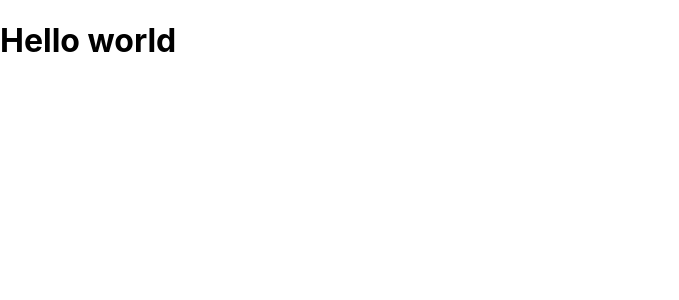
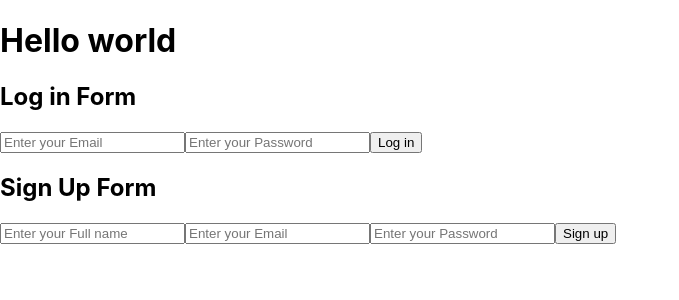
Before and after one commit to BertrandConxy/FAMA, a React (Create React App) app: page / in a window 1280 px wide. Shown: the top 300 px of the page, without its empty margins (0-679 px from the left). Built offline with nearby package versions, Linux system fonts and the light colour scheme.

Commit message:
Built log in and sign up markup

```diff
--- a/package.json
+++ b/package.json
@@ -12,6 +12,7 @@
     "@types/react-dom": "^18.0.6",
     "react": "^18.2.0",
     "react-dom": "^18.2.0",
+    "react-hook-form": "^7.35.0",
     "react-scripts": "5.0.1",
     "typescript": "^4.8.3",
     "web-vitals": "^2.1.4"
--- a/src/App.tsx
+++ b/src/App.tsx
@@ -1,11 +1,15 @@
 import React from 'react';
+import Login from './components/Login';
+import SignUp from './components/SignUp';
 
-function App() {
+const App: React.FC = () => {
   return (
-    <div className="App">
-     <h1>Hello world</h1>
+    <div>
+      <h1>Hello world</h1>
+      <Login/>
+      <SignUp/>
     </div>
-  );
+  )
 }
 
 export default App;
--- /dev/null
+++ b/src/components/Login.tsx
@@ -0,0 +1,37 @@
+import React from "react";
+import { useForm, SubmitHandler } from "react-hook-form";
+
+// interface LogInProps {
+
+// }
+
+type FormValues = {
+  email: string;
+  password: string;
+};
+
+const LogIn: React.FC = () => {
+  const { register, handleSubmit } = useForm<FormValues>();
+  const onSubmit: SubmitHandler<FormValues> = (data) => console.log(data);
+  return (
+    <>
+      <h2>Log in Form</h2>
+      <form onSubmit={handleSubmit(onSubmit)}>
+        <input
+          type="email"
+          {...register("email")}
+          placeholder="Enter your Email"
+        />
+        <input
+          type="password"
+          {...register("password")}
+          placeholder="Enter your Password"
+        />
+
+        <input type="submit" value="Log in" />
+      </form>
+    </>
+  );
+};
+
+export default LogIn;
--- /dev/null
+++ b/src/components/SignUp.tsx
@@ -0,0 +1,43 @@
+import React from "react";
+import { useForm, SubmitHandler } from "react-hook-form";
+
+// interface SignUpProps {
+
+// }
+
+type FormValues = {
+  fullName: string;
+  email: string;
+  password: string;
+};
+
+const SignUp: React.FC = () => {
+  const { register, handleSubmit } = useForm<FormValues>();
+  const onSubmit: SubmitHandler<FormValues> = (data) => console.log(data);
+  return (
+    <>
+      <h2>Sign Up Form</h2>
+      <form onSubmit={handleSubmit(onSubmit)}>
+        <input
+          type="text"
+          {...register("fullName")}
+          placeholder="Enter your Full name"
+        />
+        <input
+          type="email"
+          {...register("email")}
+          placeholder="Enter your Email"
+        />
+        <input
+          type="password"
+          {...register("password")}
+          placeholder="Enter your Password"
+        />
+
+        <input type="submit" value="Sign up" />
+      </form>
+    </>
+  );
+};
+
+export default SignUp;
```
Also changed, not shown: 1 other file (tests, documents, lock files or other folders).
